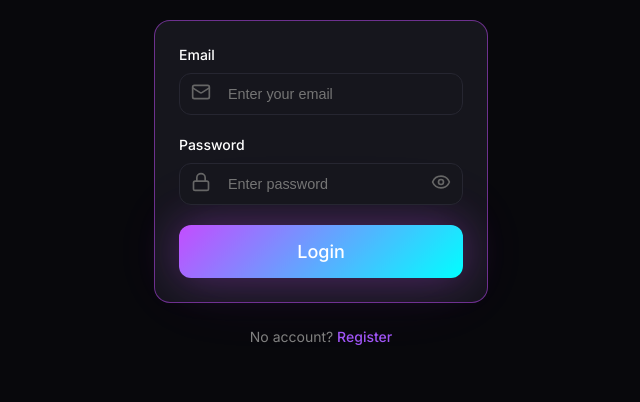
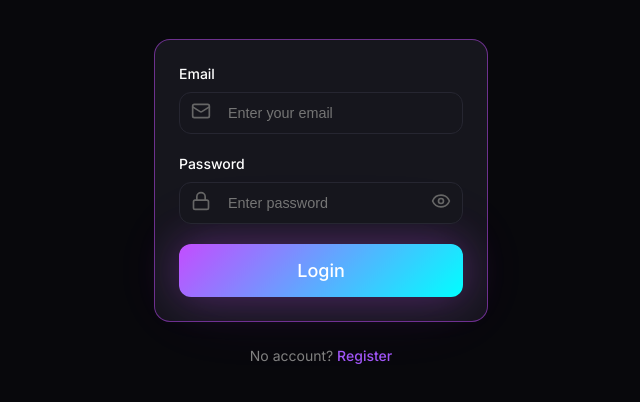
Before and after one commit to ansivgit/fe-course-2025Q3-final, a React (Vite) app: page / in a window 1280 px wide. Shown: the top 402 px of the page, without its empty margins (319-959 px from the left). Built offline with nearby package versions, Linux system fonts and the light colour scheme; a web font is replaced by a local one.

Commit message:
fix: change styles

```diff
--- a/src/styles/reset.css
+++ b/src/styles/reset.css
@@ -7,9 +7,4 @@
 h1 {
   margin: 0;
   padding: 0;
-  font-size: inherit;
-  font-weight: normal;
-  line-height: normal;
-  color: inherit;
-  font-family: inherit;
 }
```
